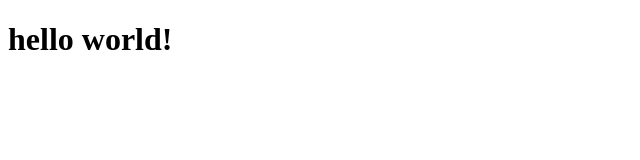
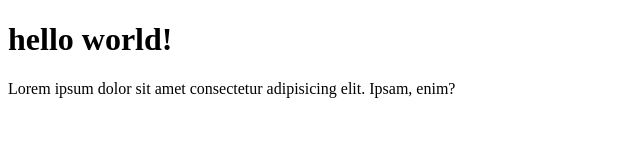
Before and after one commit to Tarek7066/Practice-git, a plain HTML site: page index.html in a window 1280 px wide. Shown: the whole page, without its empty margins (0-640 px from the left). Drawn offline with Linux system fonts and the light colour scheme.

Commit message:
lorem ispum added

```diff
--- a/index.html
+++ b/index.html
@@ -8,5 +8,6 @@
 </head>
 <body>
     <h1>hello world!</h1>
+    <p>Lorem ipsum dolor sit amet consectetur adipisicing elit. Ipsam, enim?</p>
 </body>
 </html>
```
Also changed, not shown: new.html (added).
